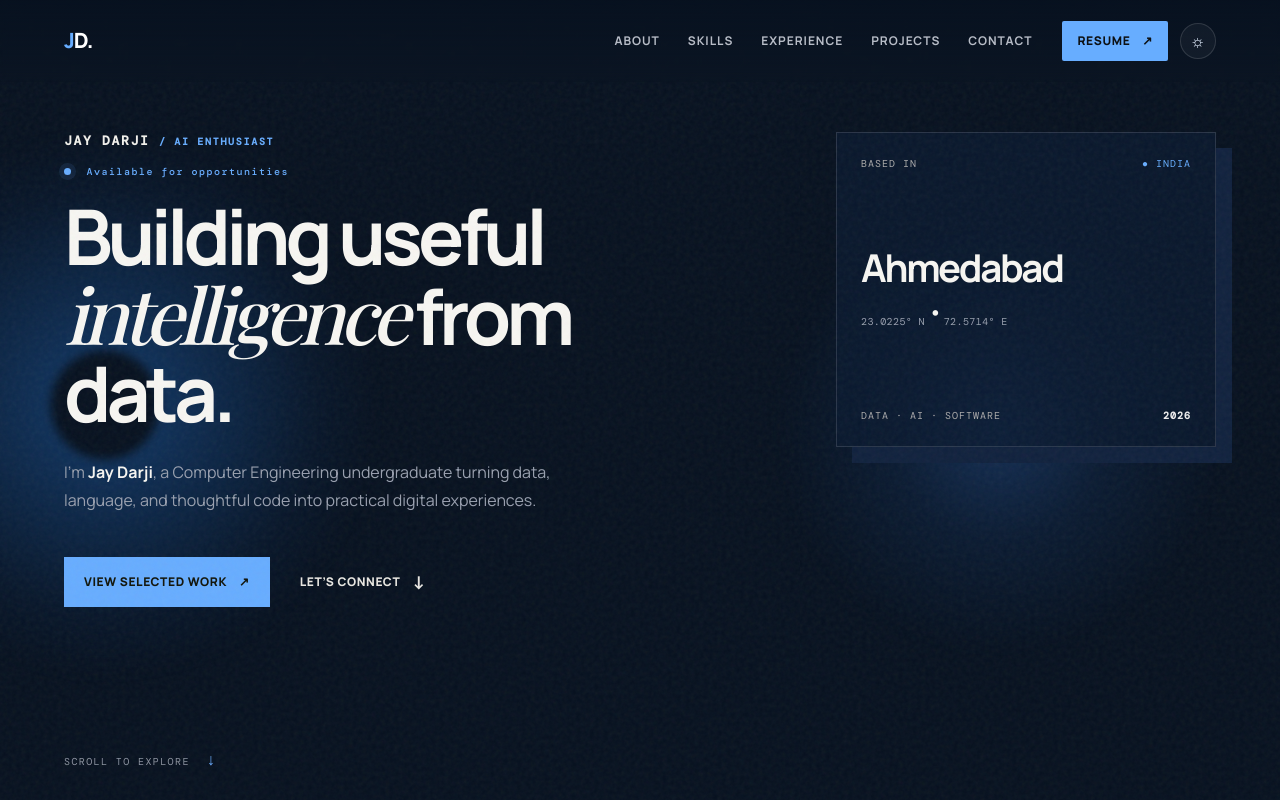
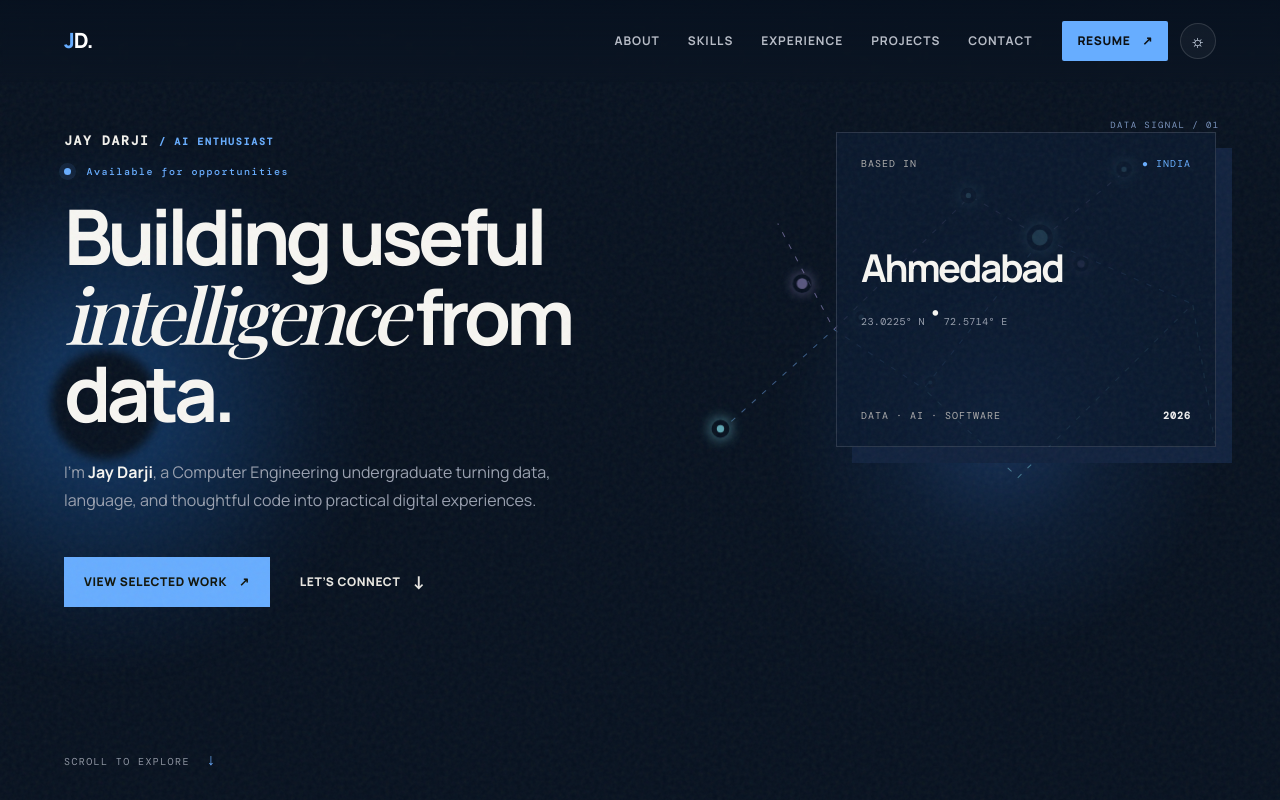
Before and after one commit to jaydarji256/jaydarji256.github.io, a React (Vite) app: page / in a window 1280 px wide. Shown: the top 800 px of the page. Built offline with nearby package versions, Linux system fonts and the light colour scheme; a web font is replaced by a local one.

Commit message:
Add animated data constellation to hero

```diff
--- a/src/main.jsx
+++ b/src/main.jsx
@@ -64,6 +64,22 @@ function App() {
     <main>
       <section id="home" className="hero section-shell">
         <div className="orb orb-one" /><div className="orb orb-two" />
+        <div className="data-network" aria-hidden="true">
+          <span className="network-label">DATA SIGNAL / 01</span>
+          <svg viewBox="0 0 520 410" fill="none" xmlns="http://www.w3.org/2000/svg">
+            <path className="network-line line-one" d="M28 291L135 195L220 251L332 109L474 171" />
+            <path className="network-line line-two" d="M82 95L135 195L264 69L332 109L412 44" />
+            <path className="network-line line-three" d="M220 251L309 335L474 171L495 303" />
+            <circle className="network-node node-one" cx="28" cy="291" r="6" />
+            <circle className="network-node node-two" cx="135" cy="195" r="9" />
+            <circle className="network-node node-three" cx="220" cy="251" r="6" />
+            <circle className="network-node node-four" cx="332" cy="109" r="10" />
+            <circle className="network-node node-five" cx="474" cy="171" r="7" />
+            <circle className="network-node node-six" cx="309" cy="335" r="5" />
+            <circle className="network-node node-seven" cx="264" cy="69" r="5" />
+            <circle className="network-node node-eight" cx="412" cy="44" r="5" />
+          </svg>
+        </div>
         <div className="hero-copy reveal">
           <p className="identity">JAY DARJI <span>/ AI ENTHUSIAST</span></p>
           <p className="eyebrow"><span className="live-dot" /> Available for opportunities</p>
```
Also changed, not shown: src/styles.css.
